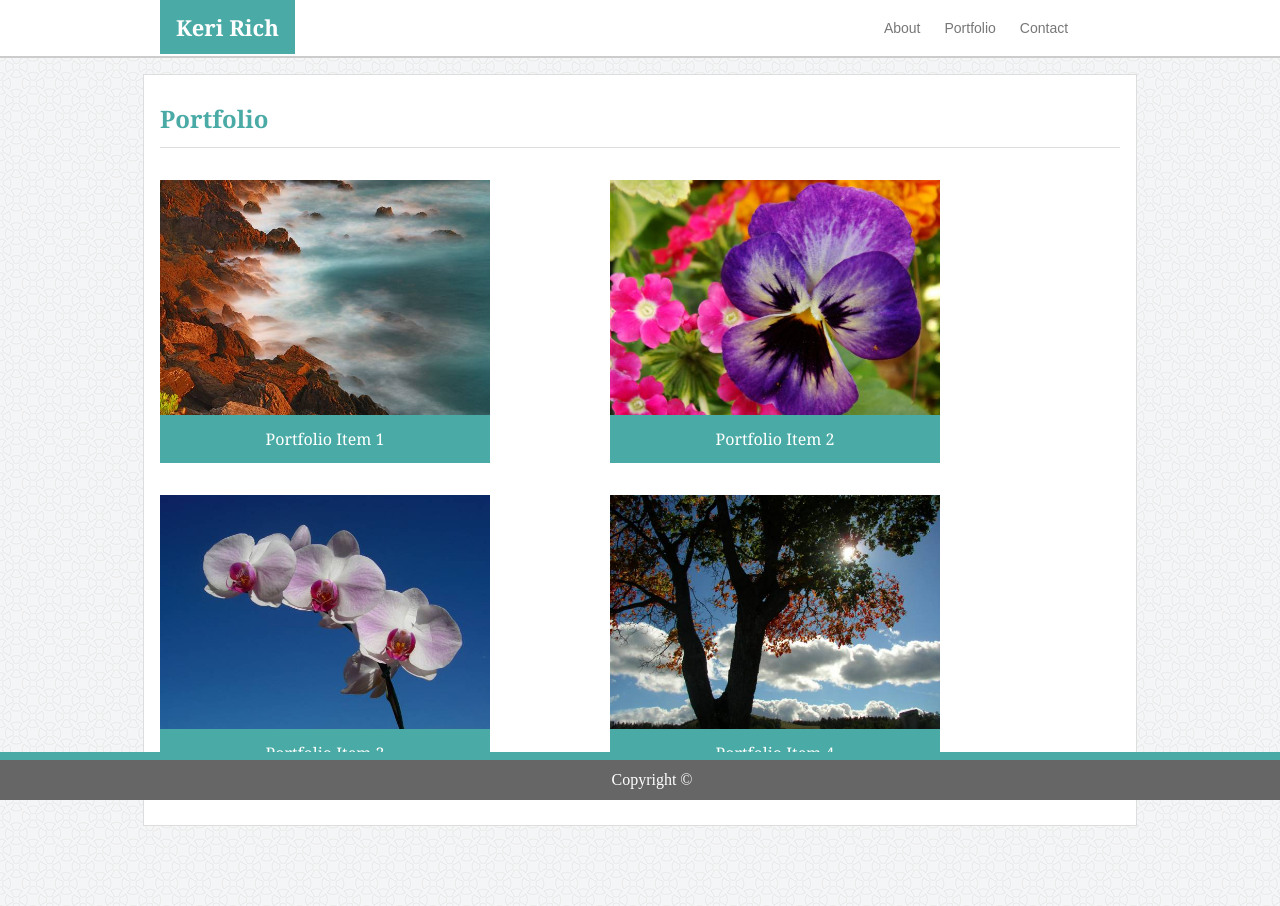
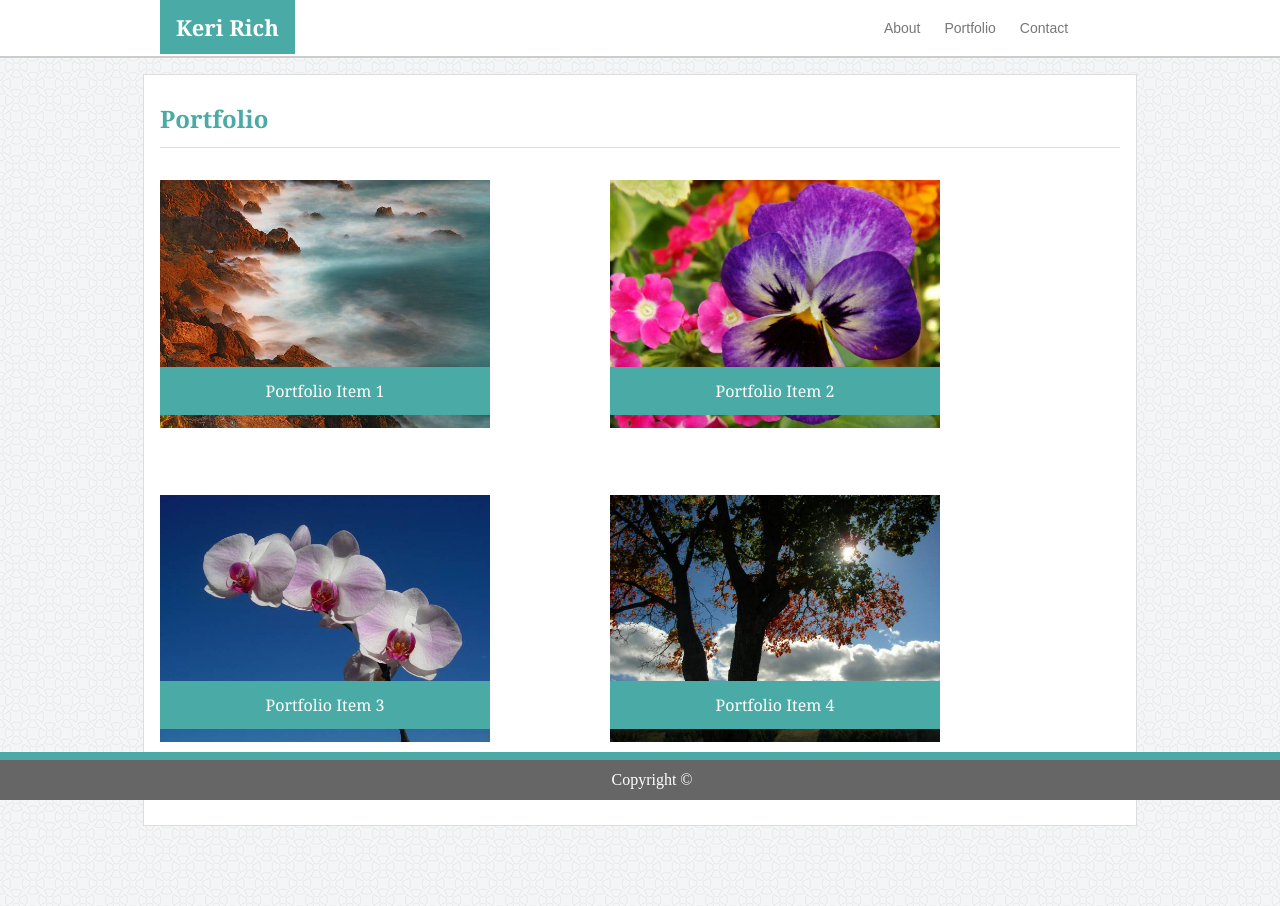
Before and after one commit to krich2013/Responsive-Portfolio, a plain HTML site: page portfolio.html in a window 1280 px wide. Drawn offline with Linux system fonts and the light colour scheme.

Commit message:
Fixing position of text overlay

```diff
--- a/Assets/CSS/style.css
+++ b/Assets/CSS/style.css
@@ -156,7 +156,7 @@ h5 {
 .card-body {
     z-index: 8;
     position: relative;
-    bottom: 1rem;
+    bottom: 4rem;
     background: #4aaaa5;
     color: white;
     text-align: center;
```
